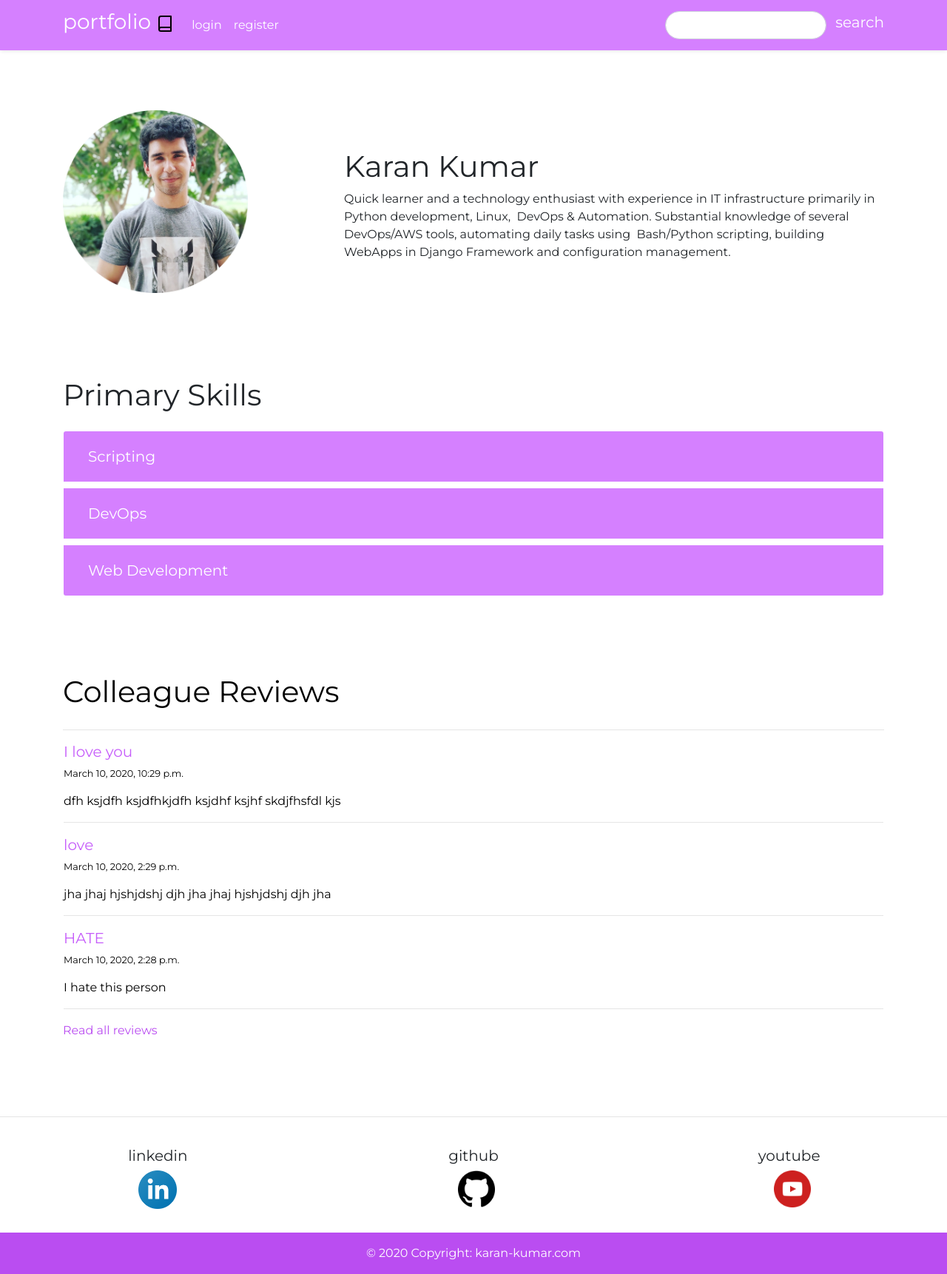
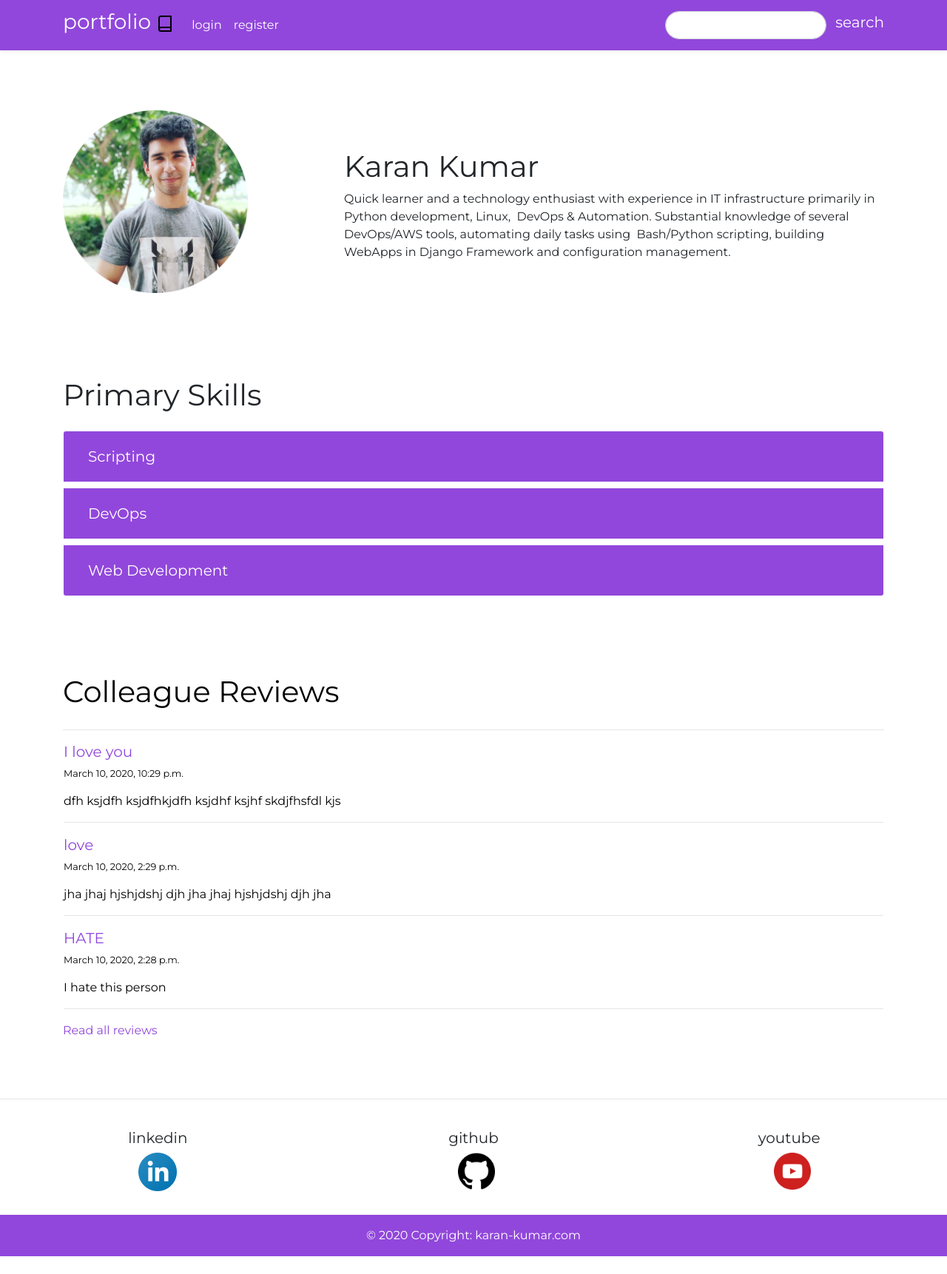
Before and after one commit to karankumarshreds/full_stack_ninja, a Django app: page /articles in a window 1280 px wide. Shown: the whole page at 74% size. After the commit the page ends 1698 px from the top, so only its background shows below. Run offline with Django 3.2, Linux system fonts and the light colour scheme; data comes from the database, SQL or seed files in the repository; both versions use the stored data as it was after the commit; some libraries are stand-ins or nearby versions.

Commit message:
changed color

```diff
--- a/articles/templates/articles/base.html
+++ b/articles/templates/articles/base.html
@@ -68,7 +68,7 @@
     <!-- footer -->
 
     <!-- Footer -->
-    </br>
+
     <hr>
 <footer class="page-footer font-small blue pt-4">
 
--- a/static/style.css
+++ b/static/style.css
@@ -1,6 +1,6 @@
 .navbar {
 	color: black;
-	background-color: #d580ff;
+	background-color: #9147db;
 }
 
 #search-button: {
@@ -8,7 +8,7 @@
 }
 
 a.tits {
-    color: #c65efa !important;
+    color: #9147db !important;
 }
 
 .bg-custom{
@@ -52,7 +52,7 @@ h1.sign-up{
 }
 
 .card-header{
-	background-color: #d580ff !important;
+	background-color: #9147db !important;
 	/* border-radius: 50px !important; */
 	/* border-radius: 70px 0px 70px 0px !important; */
 }
@@ -65,7 +65,7 @@ h1.sign-up{
 
 .skill-head{
 	color: white !important;
-	text-decoration-color: #d580ff !important;
+	text-decoration-color: #9147db !important;
 	font-size: 20px !important;
 	text-decoration: none !important;
 }
@@ -76,16 +76,17 @@ body{
 
 .write-review-button{
 	text-decoration: none !important;
-	border-color: #d580ff !important;
+	border-color: #9147db !important;
 }
 
 .write-review-button:hover{
-	background-color: #d580ff !important;
+	/* background-color: #d580ff !important; */
+	background-color: #9147db !important;
 	border-color: black;
 }
 
 .write-review-link{
-	color: #d580ff !important;
+	color: #9147db !important;
 }
 
 .write-review-link:hover{
@@ -94,16 +95,16 @@ body{
 }
 
 a.see-more{
-	color: #ba4df1 !important;
+	color: #9147db !important;
 }
 
 .all-reviews-head{
-	color: #ba4df1 !important;
+	color: #9147db !important;
 	font-weight: lighter !important;
 }
 
 .footer-copyright{
-	background: #ba4df1 !important;
+	background: #9147db !important;
 	color: white !important;
 }
 
```
Also changed, not shown: db.sqlite3.
